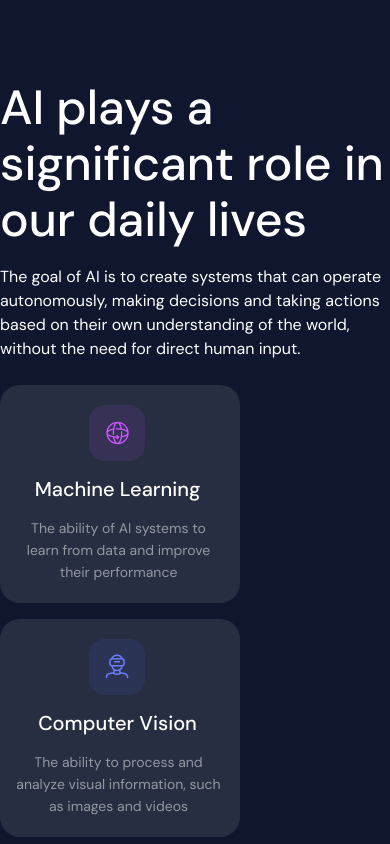
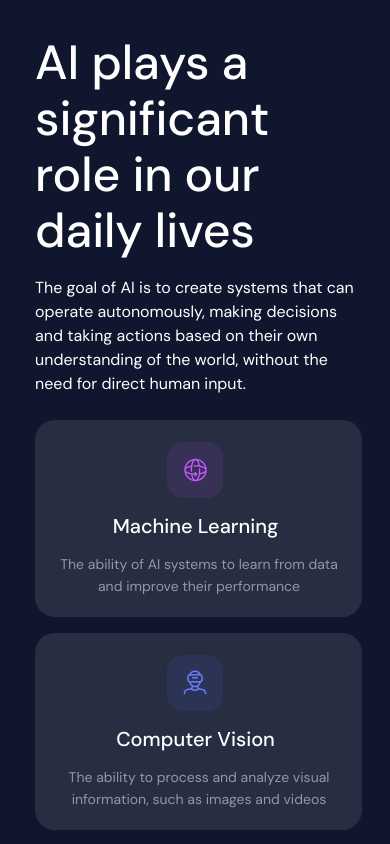
Before and after one commit to LukasMalyszko/AI-goals, a website built with Vite: page index.html in a window 390 px wide. Shown: the top 844 px of the page. Built offline with nearby package versions, Linux system fonts and the light colour scheme.

Commit message:
poprawa rwd

```diff
--- a/index.html
+++ b/index.html
@@ -12,33 +12,33 @@
 <body>
   <div id="home-page">
     <div class="home-page-container">
-      <div class="aiGoals">
-        <h1 class="aiGoals__header">AI plays a significant role in our daily lives</h1>
-        <p class="aiGoals__header-box">The goal of AI is to create systems that can operate autonomously, making decisions and taking actions based on their own understanding of the world, without the need for direct human input.</p>
+      <div class="ai-goals">
+        <h1 class="ai-goals__header">AI plays a significant role in our daily lives</h1>
+        <p class="ai-goals__header-box">The goal of AI is to create systems that can operate autonomously, making decisions and taking actions based on their own understanding of the world, without the need for direct human input.</p>
       </div>
       <div class="boxes">
-        <div class="boxes__aiBox">
+        <div class="boxes__ai-box">
           <div class="boxes__image">
             <img id="machine" src="/src/3d-sphere.1 1.png">
           </div>
           <div class="boxes__box-title">Machine Learning</div>
           <p class="boxes__content-box"> The ability of AI systems to learn from data and improve their performance</p>
         </div>
-        <div class="boxes__aiBox">
+        <div class="boxes__ai-box">
           <div class="boxes__image" >
             <img id="vr" src="/src/vr-user-glasses 1.png">
           </div>
           <div class="boxes__box-title">Computer Vision</div>
           <p class="boxes__content-box">The ability to process and analyze visual information, such as images and videos</p>
         </div>
-        <div class="boxes__aiBox">
+        <div class="boxes__ai-box">
           <div class="boxes__image">
             <img id="natural" src="/src/technology-circle-objects 1.png">
           </div>
           <div class="boxes__box-title">Natural Language</div>
           <p class="boxes__content-box extra-margin"> The ability of AI systems to understand, interpret, and generate human language</p>
         </div>
-        <div class="boxes__aiBox">
+        <div class="boxes__ai-box">
           <div class="boxes__image">
             <img id="robotics" src="/src/ai-artificial-intelligence-chip 1.png">
           </div>
--- /dev/null
+++ b/src/pages/home-page/styles/ai-goals.scss
@@ -0,0 +1,52 @@
+
+
+.ai-goals {
+    display: flex;
+    flex-direction: column;
+    justify-content: flex-start;
+    align-items: flex-start;
+    flex: 1 ;
+    max-width: 29.2em;
+    //min-width: 10%;
+    gap: 0.6em;
+
+    &__header {
+      margin: 0;
+      font-weight: 500;
+      font-size: 48px;
+      line-height: 56px;
+      letter-spacing: -0.002em;
+    }
+
+    &__header-box {
+      font-size: 16px;
+      font-weight: 400;
+      line-height: 24px;
+      text-align: left;
+    }
+
+    @media screen and (max-width: 834px ){
+
+            gap: 1px;
+            max-width: 496px;
+
+            &__header-box {
+              margin-bottom: 0px;
+            }
+    }
+
+    @media screen and (max-width: 375px ){
+
+            &__header {
+                margin-bottom: 0.2em;
+              font-size: 32px;
+              line-height: 40px;
+              text-align: left;
+            }
+
+            &__header-box {
+                margin-top: 0.5em;
+                text-align: left;
+            }
+    }
+  }
--- /dev/null
+++ b/src/pages/home-page/styles/boxes.scss
@@ -0,0 +1,117 @@
+
+
+.boxes {
+    display: flex;
+    flex-wrap: wrap;
+    max-width: 35em;
+    min-width: 40%;
+    row-gap: 1.9em;
+    column-gap: 1.6em;
+
+    &__ai-box {
+      display: flex;
+      flex-direction: column;
+      justify-content: start;
+      align-items: center;
+      text-align: center;
+      width: 16.7em;
+      background-color: var(--boxes-color);
+      border-radius: var(--radius-desktop);
+    }
+
+    &__box-title {
+      font-size: 20px;
+      font-weight: 500;
+      line-height: 24px;
+      margin-top: 12px;
+    }
+
+    &__content-box {
+      font-size: 16px;
+      font-weight: 400;
+      line-height: 1.5em;
+      opacity: 0.5;
+      padding-left: 2px;
+      margin: 16px 16px 24px;
+    }
+
+    &__image {
+      max-width: 64px;
+      margin-top: 24px;
+
+      img {
+        border-radius: var(--radius-mobile);
+        padding: 16px;
+        max-width: 32px;
+      }
+      #machine {
+        background-color: var(--machine-img-bgcolor);
+      }
+      #vr {
+        background-color: var(--vr-img-bgcolor);
+      }
+      #natural {
+        background-color: var(--natural-img-bgcolor);
+      }
+      #robotics {
+        background-color: var(--robotics-img-bgcolor);
+      }
+    }
+
+    @media screen and (max-width: 834px ){
+
+        gap: 16px;
+            &__ai-box {
+                margin: 0;
+                max-width: 240px;
+                border-radius: 20px;
+                //margin-bottom: 1em;
+                //margin-right: 1em;
+            }
+
+            &__image {
+              margin-top: 20px;
+              margin-right: 6px;
+              max-width: 56px;
+              border-radius: 14px;
+
+
+              img {
+                max-width: 28px;
+                padding: 14px;
+              }
+            }
+
+            &__box-title {
+              margin-right: 5px;
+              margin-top: 11.5px;
+              line-height: 120%;
+            }
+
+            &__content-box {
+              font-size: 14px;
+              line-height: 22px;
+              margin: 16px 16px 20px 14px;
+            }
+    }
+
+    @media screen and (max-width: 615px){
+
+            width: 100%;
+            row-gap: 16px;
+
+            &__ai-box {
+              min-width: 100%;
+              padding: 2px 4px 3px 3px;
+              align-items: center;
+            }
+
+            &__content-box {
+                text-align: center;
+                max-width: 303px;
+                margin: 16px 20px 16px 20px;
+                line-height: 157%;
+            }
+
+    }
+  }
--- a/src/pages/home-page/styles/home-page.scss
+++ b/src/pages/home-page/styles/home-page.scss
@@ -1,7 +1,8 @@
 /// Homepage Styles File
 /// Here we import all the Styles files we need for our Homepage.
 @import "/src/global-styles/styles/root.scss";
-
+@import "/src/pages/home-page/styles/ai-goals.scss";
+@import "/src/pages/home-page/styles/boxes.scss";
 
 
 body{
@@ -12,181 +13,24 @@
 
 .home-page-container {
   display: flex;
-  flex-wrap: nowrap;
+  flex-wrap: wrap;
+  box-sizing: border-box;
+  justify-content: start;
   color: var(--color-secondary);
-  margin: 4em;
-  gap: 8vw;
+  margin: 9%;
+  gap: 6.8em;
+  max-width: 1400px;
 
 
-  .aiGoals {
-    max-width: 467px;
-    display: flex;
-    flex-direction: column;
-    justify-content: flex-start;
-    align-items: flex-start;
-    gap: 8px;
-
-    &__header {
-      margin: 0;
-      font-weight: 500;
-      font-size: 48px;
-      line-height: 56px;
-      letter-spacing: -0.002em;
-    }
-
-    &__header-box {
-      font-size: 16px;
-      font-weight: 400;
-      line-height: 24px;
-      text-align: left;
-    }
-  }
-
-  .boxes {
-    display: flex;
-    flex-wrap: wrap;
-
-    &__aiBox {
-      display: flex;
-      flex-direction: column;
-      justify-content: center;
-      align-items: center;
-      text-align: center;
-      margin: 0 23px 30.5px 0;
-      max-width: 268px;
-      background-color: var(--boxes-color);
-      border-radius: var(--radius-desktop);
-    }
-
-    &__box-title {
-      font-size: 20px;
-      font-weight: 500;
-      line-height: 24px;
-      margin-top: 12px;
-    }
-
-    &__content-box {
-      font-size: 16px;
-      font-weight: 400;
-      line-height: 1.5em;
-      opacity: 0.5;
-      margin: 16px 16px 24px;
-    }
-
-    &__image {
-      max-width: 64px;
-      margin-top: 24px;
-
-      img {
-        border-radius: var(--radius-mobile);
-        padding: 16px;
-        max-width: 32px;
-      }
-      #machine {
-        background-color: var(--machine-img-bgcolor);
-      }
-      #vr {
-        background-color: var(--vr-img-bgcolor);
-      }
-      #natural {
-        background-color: var(--natural-img-bgcolor);
-      }
-      #robotics {
-        background-color: var(--robotics-img-bgcolor);
-      }
-    }
-  }
 
   @media screen and (max-width: 834px ){
 
-
-    margin: 5em auto;
     flex-wrap: wrap;
     flex-direction: column;
-    max-width: 496px;
     gap: 24px;
-
-    .aiGoals {
-      gap: 1px;
-      max-width: 496px;
-
-      &__header-box {
-        margin-bottom: 0px;
-      }
-    }
-
-    .boxes {
-      gap: 16px;
-
-      &__aiBox {
-        margin: 0;
-        max-width: 240px;
-        border-radius: 20px;
-      }
-
-      &__image {
-        margin-top: 20px;
-        margin-right: 6px;
-        max-width: 56px;
-        border-radius: 14px;
-
-
-        img {
-          max-width: 28px;
-          padding: 14px;
-        }
-      }
-
-      &__box-title {
-        margin-right: 5px;
-        margin-top: 11.5px;
-      }
-
-      &__content-box {
-        font-size: 14px;
-        line-height: 22px;
-        margin: 16px 17px 20px 14px;
-      }
-    }
   }
 
   @media screen and (max-width: 375px) {
-    max-width: 343px;
-    margin: 20px 7px ;
-
-    .aiGoals{
-
-      &__header {
-        font-size: 32px;
-        line-height: 40px;
-        text-align: left;
-      }
-
-      &__header-box {
-        text-align: left;
-      }
-    }
-
-    .boxes {
-      width: 100%;
-      gap: 16px;
-
-      &__aiBox {
-        min-width: 100%;
-        padding-left: 2px;
-        height: auto;
-
-      }
-
-
-      &__content-box {
-        max-width: 303px;
-        margin: 16px 21px 20px auto;
-      }
-
-      .extra-margin{
-        margin-left: 14px;
-      }
-    }
+    margin: 25% 7px ;
   }
 }
```
